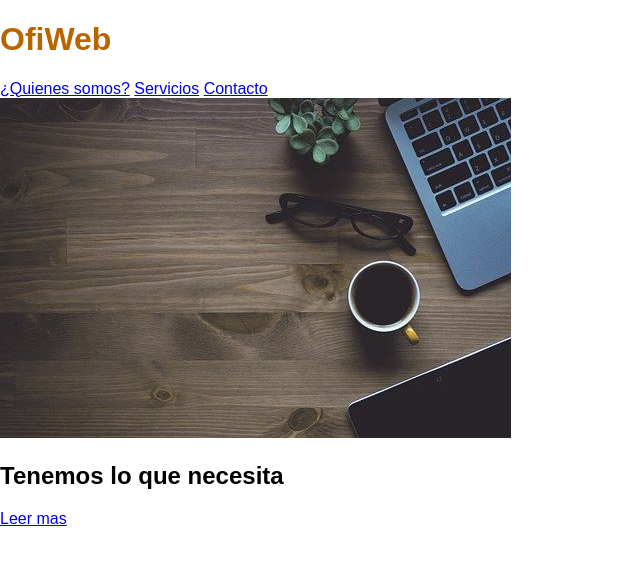
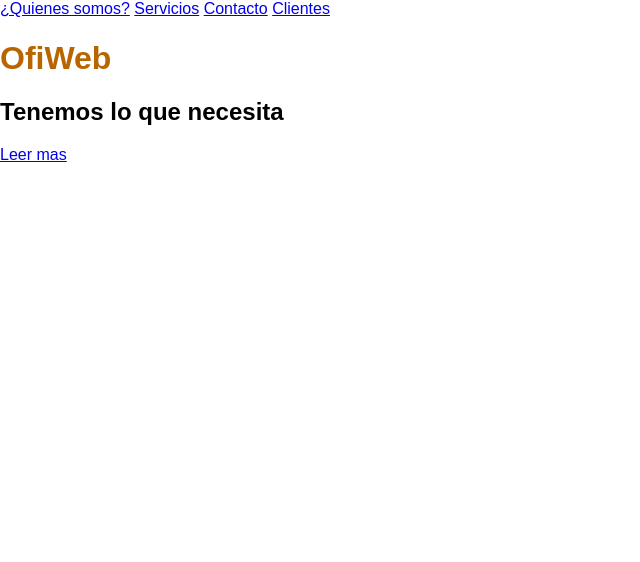
Before and after one commit to Dani163d/Ofi_Web, a plain HTML site: page index.html in a window 1280 px wide. Shown: the whole page, without its empty margins (0-640 px from the left). Drawn offline with Linux system fonts and the light colour scheme.

Commit message:
se modifico el h1 del index

```diff
--- a/index.html
+++ b/index.html
@@ -9,22 +9,20 @@
     <link href="app.css/app.css" rel="stylesheet">
 <head>
 <body>
-
     <header>
-        <h1>OfiWeb</h1>
-    </header>
-
-    <nav>
+    <nav class="estilos contenedor">
         <a href="#">¿Quienes somos?</a>
         <a href="#">Servicios</a>
         <a href="#">Contacto</a>
+        <a href="#">Clientes</a>
     </nav>
-
-    <img src="oficina.jpg" alt="foto de oficina">
-
-    <section>
+     </header>
+    <section class="seccion">
+        <div class="seccion1">
+        <h1>OfiWeb</h1>
         <h2>Tenemos lo que necesita</h2>
         <a href="#"">Leer mas</a>
+        </div>
     </section>
 
 
```
